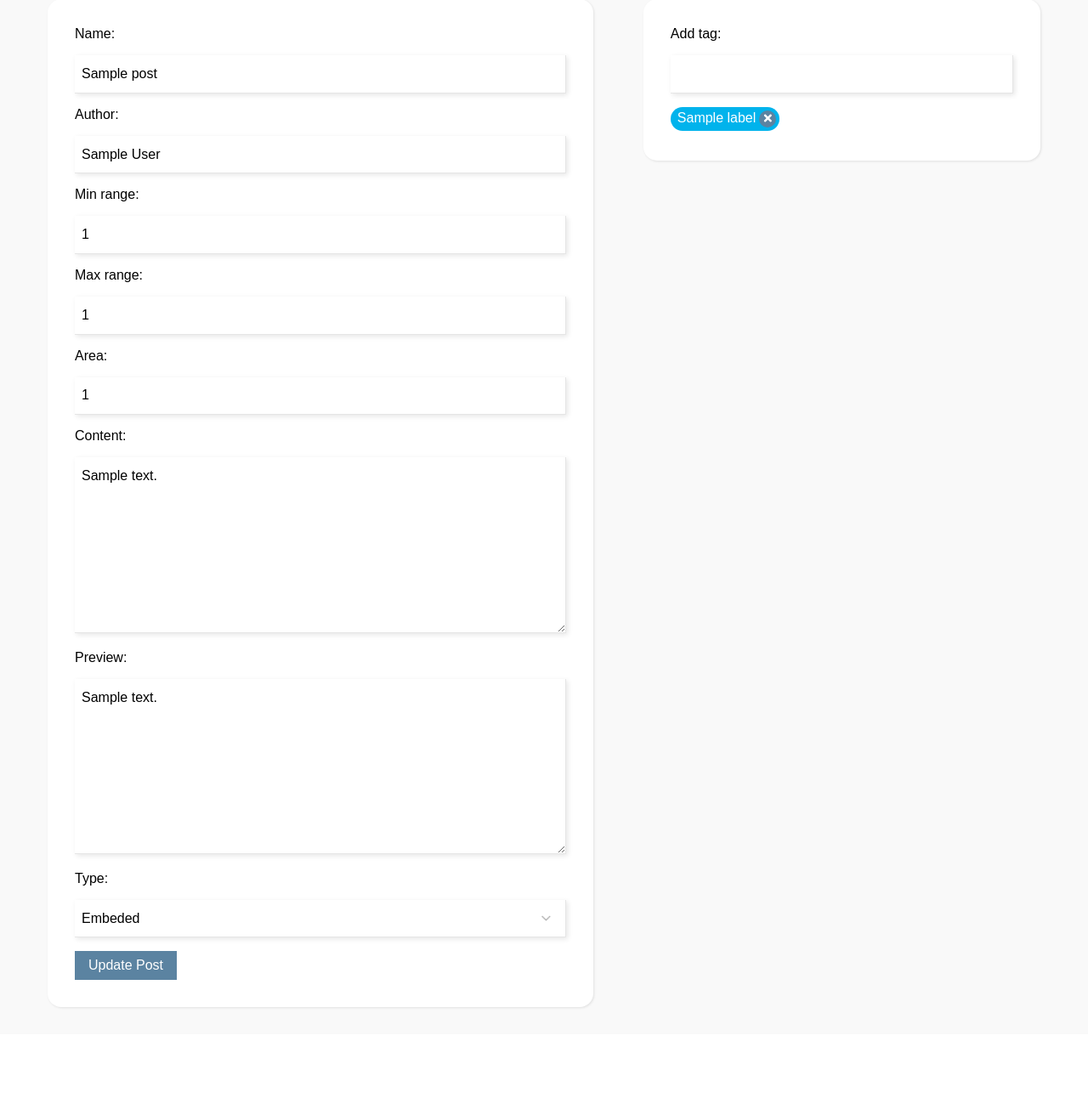
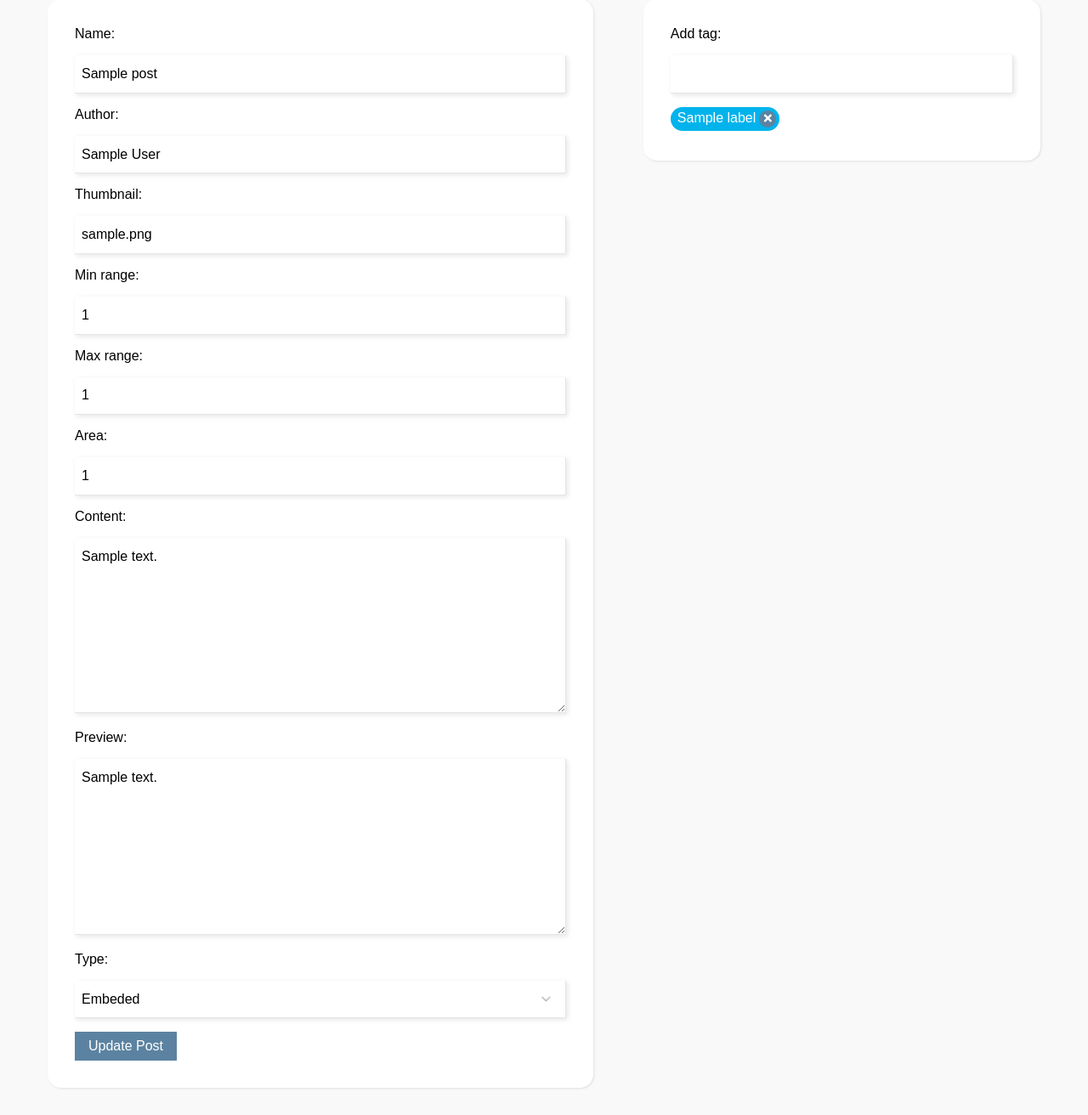
Before and after one commit to tian2992/afinidata-content-manager, a Django app: page /posts/1/edit in a window 1280 px wide. Shown: the part 173-1485 px from the top of the page at 85% size. Before the commit the page ends 1360 px from the top, so only its background shows below. Run offline with Django 3.2, Linux system fonts and the light colour scheme; tables that the repository leaves empty hold one stand-in row (values such as "Sample post"); data that the repository does not hold is empty; parts of the project's set-up code (start-up, migrations or seed data) failed here and were passed over.

Commit message:
Thumbnail in forms and service added

```diff
--- a/posts/forms.py
+++ b/posts/forms.py
@@ -14,6 +14,7 @@ class CreatePostForm(Form):
     max_range = IntegerField()
     area_id = IntegerField()
     preview = CharField()
+    thumbnail = CharField(label='Thumbnail')
 
 
 class UpdatePostFormModel(ModelForm):
--- a/posts/models.py
+++ b/posts/models.py
@@ -10,6 +10,7 @@ class Post(models.Model):
     min_range = models.IntegerField(null=True, default=0)
     max_range = models.IntegerField(null=True, default=72)
     preview = models.TextField(null=True)
+    thumbnail = models.TextField(null=True)
     area_id = models.IntegerField(null=True, default=1)
     created_at = models.DateTimeField(auto_now_add=True)
     updated_at = models.DateTimeField(auto_now=True)
--- a/posts/templates/posts/edit.html
+++ b/posts/templates/posts/edit.html
@@ -23,6 +23,10 @@
                     <div>
                         <label for="author">Author: </label>
                         <input type="text" name="author" value="{{ post.author }}">
+                    </div>
+                    <div>
+                        <label for="thumbnail">Thumbnail: </label>
+                        <input type="text" name="thumbnail" value="{{ post.thumbnail }}">
                     </div>
                     <div>
                         <label for="min_range">Min range: </label>
--- a/posts/urls.py
+++ b/posts/urls.py
@@ -4,7 +4,7 @@ from posts.views import HomeView, new_post, post, \
      tags, set_tag_to_post, get_tags_for_post, remove_tag_for_post, \
      StatisticsView, PostsListView, set_user_send, post_by_limits, \
      QuestionsView, CreateQuestion, EditQuestion, QuestionView, \
-     question_by_post, set_interaction_to_post
+     question_by_post, set_interaction_to_post, get_thumbnail_by_post
 
 app_name = 'posts'
 
@@ -13,6 +13,7 @@ urlpatterns = [
     path('<int:id>/', post, name="post"),
     path('new/', new_post, name="new"),
     path('<int:id>/set_interaction/', set_interaction_to_post, name='set_interaction'),
+    path('<int:id>/thumbnail/', get_thumbnail_by_post, name='get_thumbnail'),
     path('interaction/<int:id>/edit/', edit_interaction, name="interaction-edit"),
     path('feedback/', feedback, name="feedback"),
     path('<int:id>/edit', edit_post, name="edit-post"),
--- a/posts/views.py
+++ b/posts/views.py
@@ -361,6 +361,7 @@ def edit_post(request, id):
             post_to_edit.max_range = request.POST['max_range'] if request.POST['max_range'] else None
             post_to_edit.area_id = request.POST['area_id'] if request.POST['area_id'] else None
             post_to_edit.preview = request.POST['preview'] if request.POST['preview'] else None
+            post_to_edit.thumbnail = request.POST['thumbnail'] if request.POST['thumbnail'] else None
             print(post_to_edit)
             print(request.POST)
             result = post_to_edit.save()
@@ -680,3 +681,30 @@ def set_interaction_to_post(request, id):
             id=post.pk
         )
     )))
+
+
+@csrf_exempt
+def get_thumbnail_by_post(request, id):
+    if request.method == 'POST':
+        return JsonResponse(dict(status='error', error='Invalid params'))
+
+    try:
+        post = Post.objects.get(pk=id)
+        print(post)
+        thumbnail = post.thumbnail
+    except Exception as e:
+        return JsonResponse(status='error', error='Invalid params')
+
+    return JsonResponse(dict(
+        set_attributes=dict(),
+        messages=[
+            dict(
+                attachment=dict(
+                    type='image',
+                    payload=dict(
+                        url=thumbnail
+                    )
+                )
+            )
+        ]
+    ))
```
